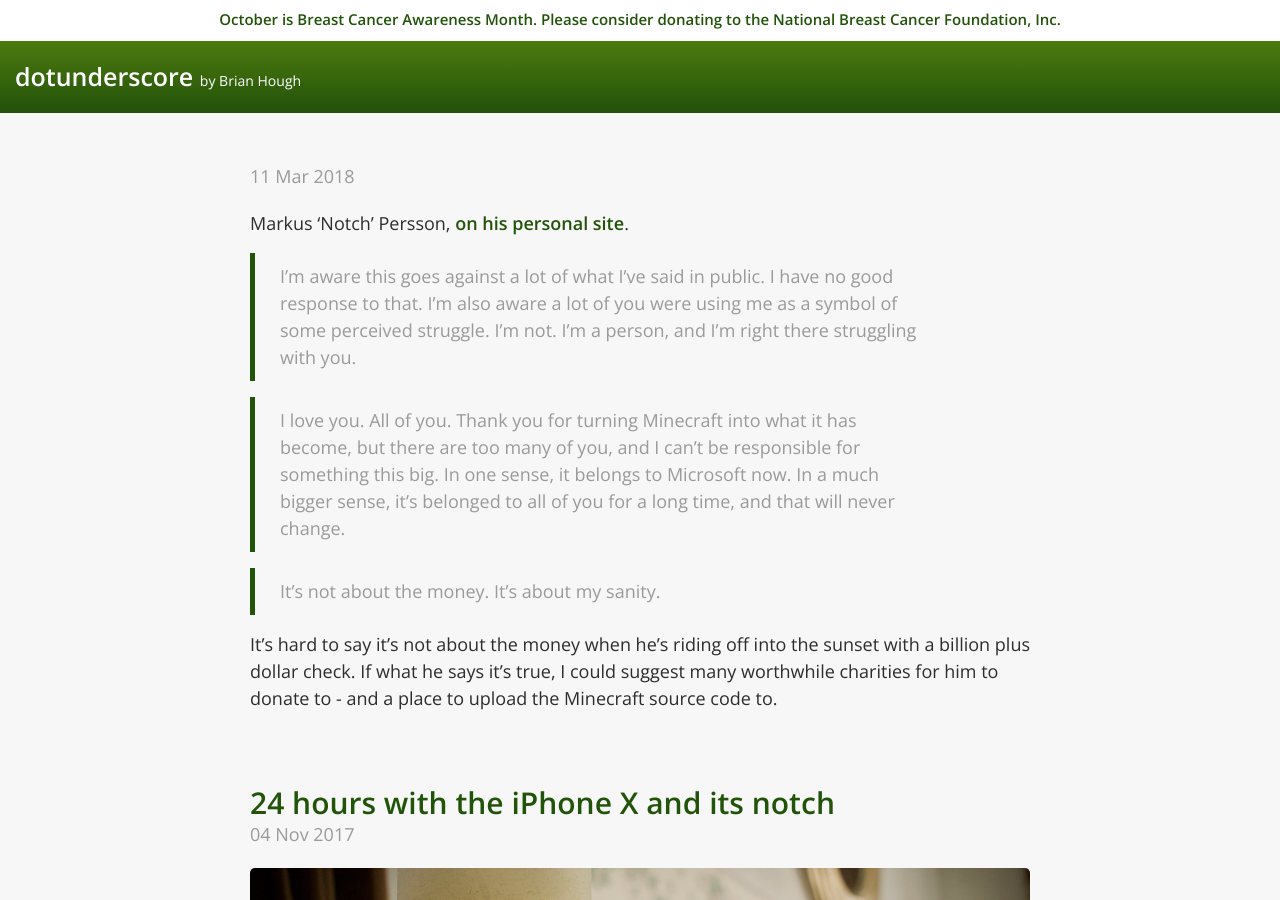
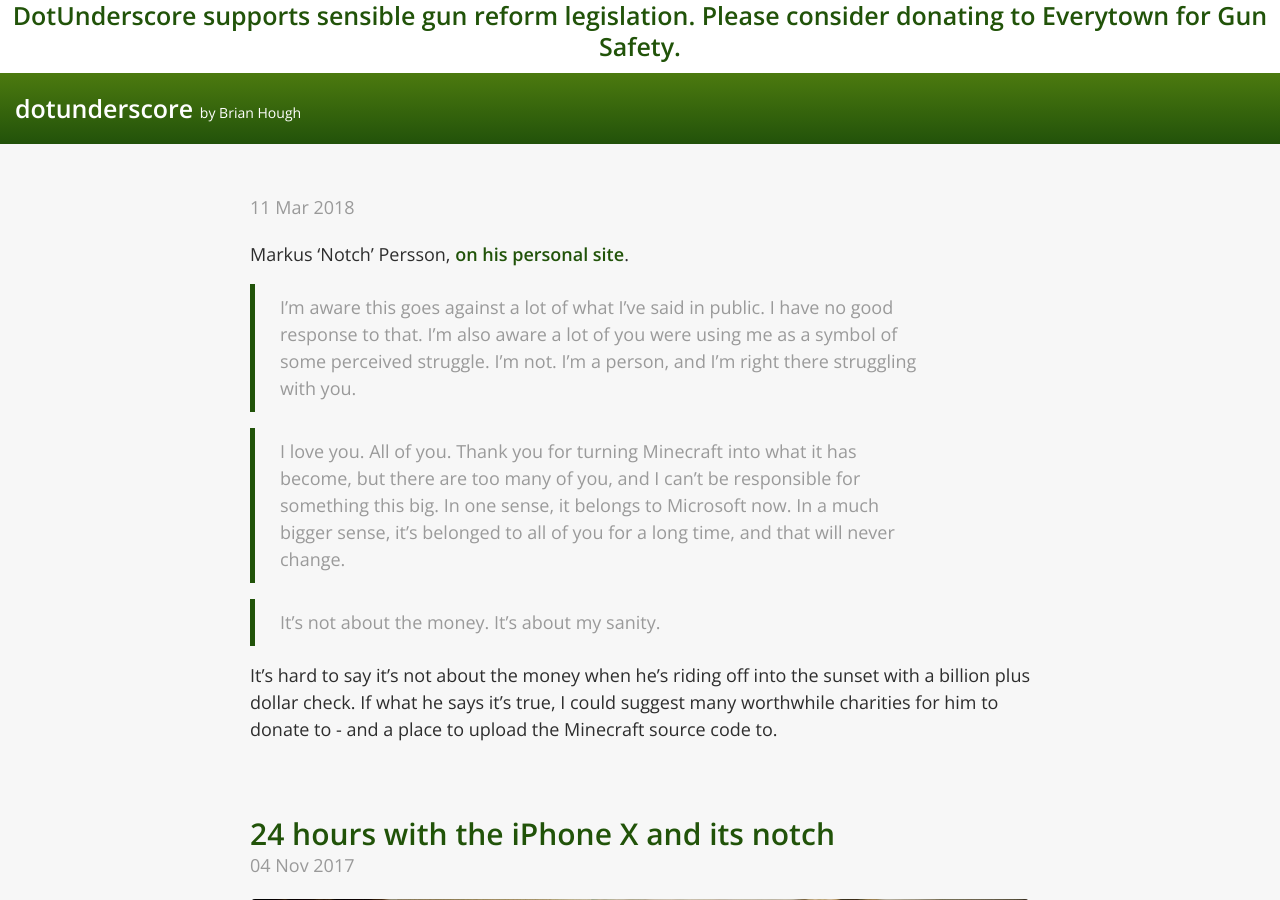
Before and after one commit to derfbwh/derfbwh.github.io, a Jekyll site: the page built from index.html, in a window 1280 px wide and 900 px high. Built offline with Jekyll 4.4.1, drawn with Linux system fonts in a browser that asks for light colours; the list of posts is cut into pages by our own code.

Commit message:
theme-update

```diff
--- a/_layouts/default.html
+++ b/_layouts/default.html
@@ -11,13 +11,13 @@
   <body>
 
       <div class="banner">
-        <h3 class="banner-text" align="center"><small><a href="https://donate.nationalbreastcancer.org/">October is Breast Cancer Awareness Month. Please consider donating to the National Breast Cancer Foundation, Inc.</a></small>
+        <h3 class="banner-text" align="center"><a href"https://everytown.org">DotUnderscore supports sensible gun reform legislation. Please consider donating to Everytown for Gun Safety.</a>
         </h3>
       </div>
 
       <div class="masthead">
         <h3 class="masthead-title">
-          <a href="{{ site.baseurl }}" title="Home">{{ site.title }}</a>
+          <a href="http://dotunderscore.net" title="Home">{{ site.title }}</a>
           <small><a href="http://twitter.com/bwhough">{{ site.tagline }}</a></small>
         </h3>
       </div>
```
